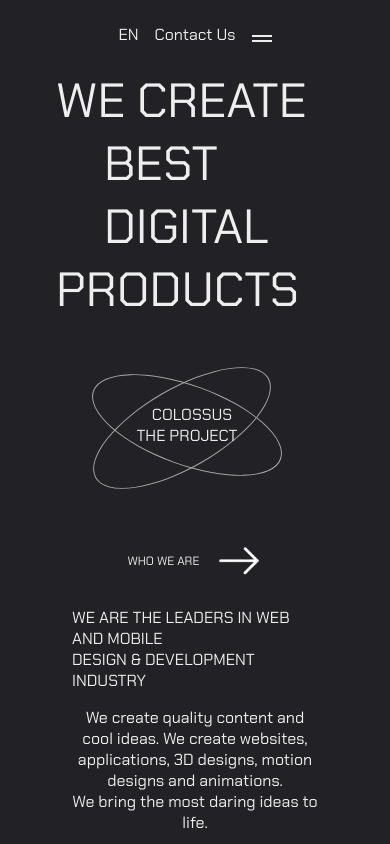
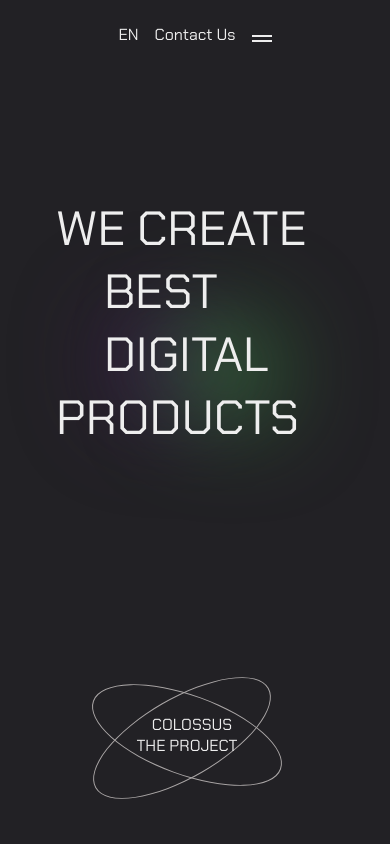
Before and after one commit to TonyTech-GIT/freelanceSiteOne, a React (Vite) app: page / in a window 390 px wide. Shown: the top 844 px of the page. Built offline with nearby package versions, Linux system fonts and the light colour scheme.

Commit message:
mobile blob

```diff
--- a/src/styles/homeStyles/about.css
+++ b/src/styles/homeStyles/about.css
@@ -91,7 +91,7 @@
     text-align: center; /* Center atom images and text on smaller screens */
 
     position: relative;
-    top: 3rem;
+    bottom: 5rem;
     right: 2rem;
   }
 
--- a/src/styles/homeStyles/hero.css
+++ b/src/styles/homeStyles/hero.css
@@ -66,7 +66,7 @@
 
 /* blob container.... */
 
-.blob-container {
+/* .blob-container {
   flex: 2;
   position: absolute;
 
@@ -84,13 +84,12 @@
 
   filter: blur(20px);
 
-  /* position: relative; */
-  /* bottom: 4em; */
+
 }
 .blob-container .blobOne {
   position: absolute;
   left: 5em;
-}
+} */
 /* .blob-container .blobTwo {
   position: relative;
   top: -25em;
@@ -102,7 +101,7 @@
 /* second blob gradient... */
 /* blob container.... */
 
-.blob-containerTwo {
+/* .blob-containerTwo {
   flex: 2;
   position: absolute;
 
@@ -120,19 +119,11 @@
 
   filter: blur(20px);
 
-  /* position: relative; */
-  /* bottom: 4em; */
+
 }
 .blob-containerTwo .blobOne {
   position: absolute;
   left: 5em;
-}
-/* .blob-container .blobTwo {
-  position: relative;
-  top: -25em;
-  left: 1em;
-
-  z-index: -20;
 } */
 
 /* Mobile devices */
@@ -143,6 +134,9 @@
     align-items: center; /* Center items vertically on smaller screens */
   }
 
+  .home_hero-text {
+    margin-top: 8rem;
+  }
   .home_hero-text span {
     font-size: 3rem; /* Adjust font size for smaller screens */
     margin-left: 0; /* Reset margin for spanText-2 */
@@ -154,8 +148,22 @@
   }
 
   .home_hero-blob,
-  .blob-container,
-  .blob-containerTwo {
-    display: none; /* Hide blobs on smaller screens */
+  .blob-container {
+    display: block;
+
+    position: relative;
+
+    left: -3rem;
+    top: 5rem;
+
+    /* height: 50px; */
+    width: 150px;
   }
+
+  .home_hero-blob .blobOne {
+    position: relative;
+
+    bottom: 15rem;
+  }
+  /* Hide blobs on smaller screens */
 }
```
